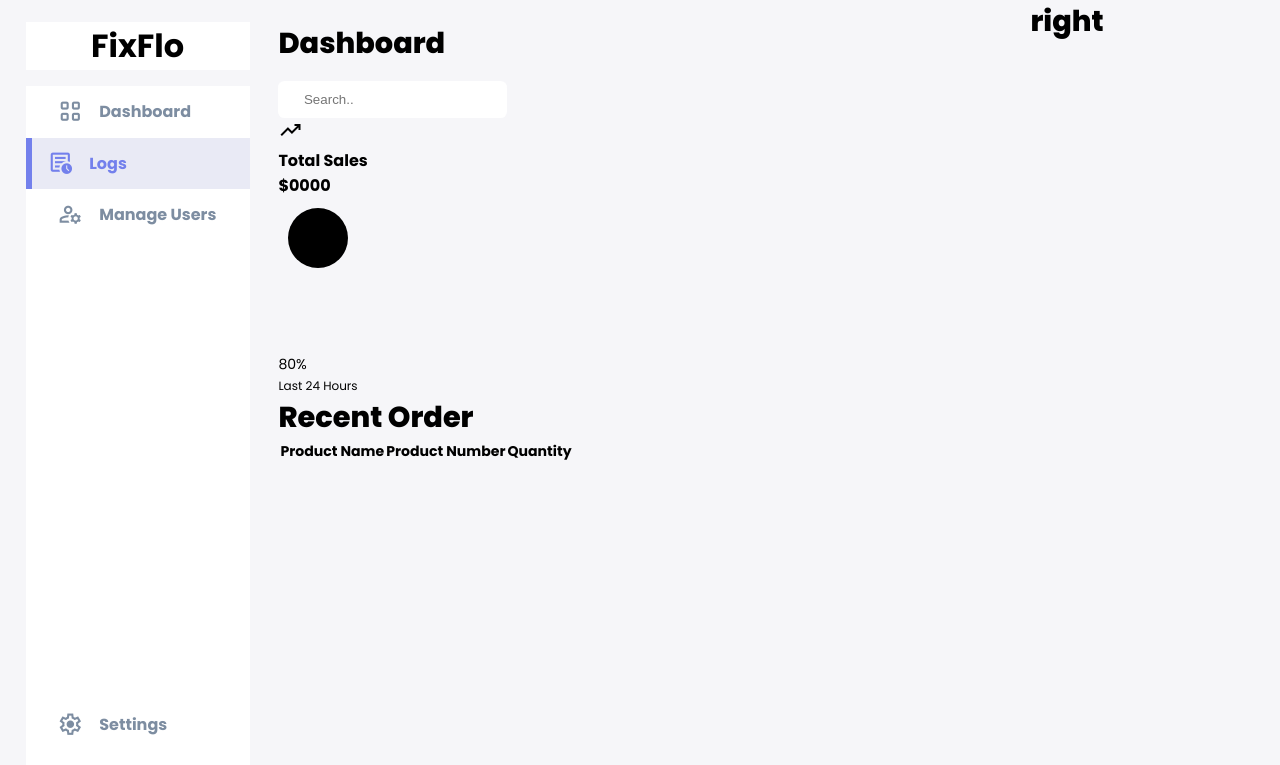
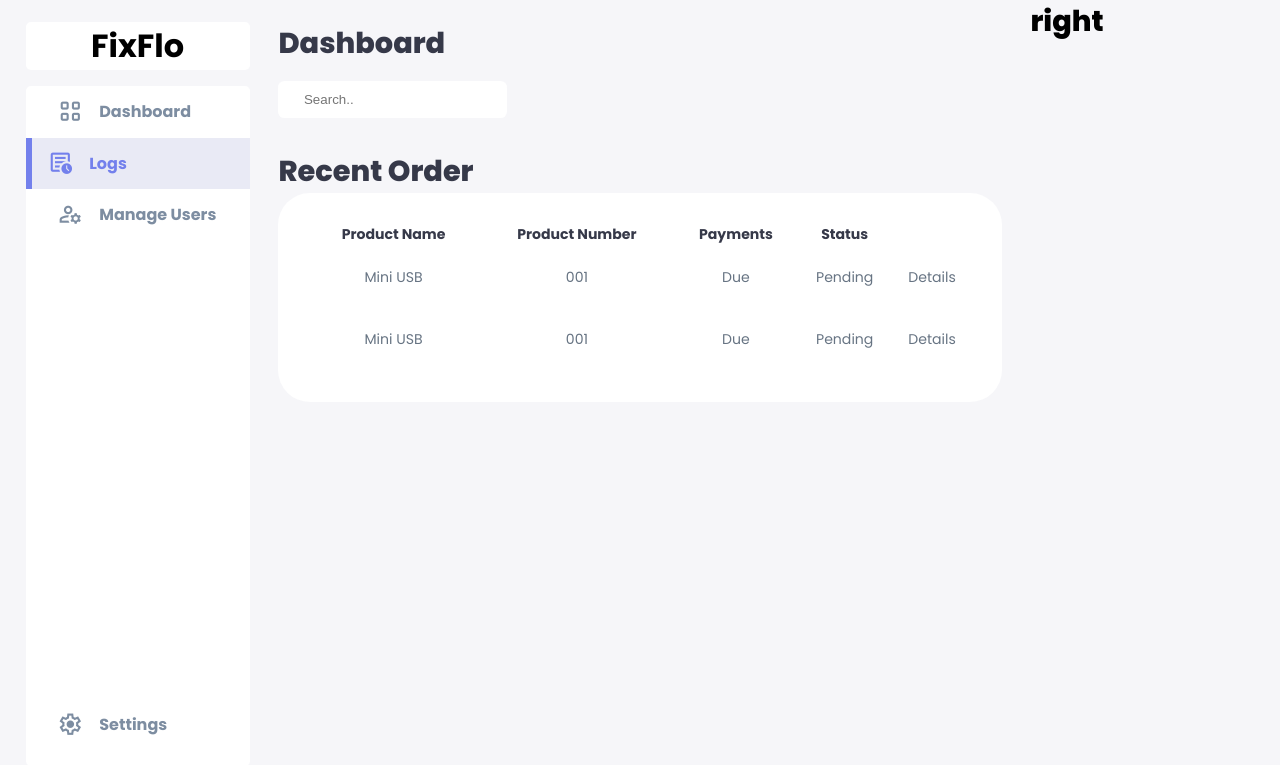
Before and after one commit to Miiihawk/FixFlo_Inventory_System, a PHP site: page / in a window 1280 px wide. Shown: the top 765 px of the page. Run offline with PHP 8.4, Linux system fonts and the light colour scheme; lists and menus that the app fills with data are empty.

Commit message:
Added Table

```diff
--- a/css/style.css
+++ b/css/style.css
@@ -130,6 +130,7 @@
   justify-content: space-around;
   align-items: center;
   margin-top: 1.4rem;
+  border-radius: 5px;
 
 }
 
@@ -153,6 +154,7 @@
   height: 85vh;
   position: relative;
   top: 1rem;
+  border-radius: 5px;
 }
 
 aside .h3{
@@ -223,3 +225,38 @@
   margin-top:1rem;
   padding: 0.5rem 1.6rem;
 }
+
+main h1{
+  color: var(--clr-dark);
+}
+
+main .recent_order{
+  margin-top: 2rem;
+}
+
+main .recent_order h2{
+  margin-top: 2rem;
+}
+main .recent_order table{
+  background-color: var(--clr-white);
+  width:100%;
+  border-radius: var(--card-border-radius);
+  padding: var(--card-padding);
+  text-align:center;
+  color: var(--clr-dark);
+}
+
+main .recent_order table:hover{
+  box-shadow: none;
+}
+
+main table tbody tr{
+  height: 3.8rem;
+  border-bottom: 1px solid var(--clr-dark);
+  color: var(--clr-dark-variant);
+}
+
+main table tbody td{
+  height: 3.8rem;
+  border-bottom: 1px solid var(--clr-white);
+}
--- a/index.html
+++ b/index.html
@@ -73,27 +73,6 @@
       <input type="text" placeholder="Search..">
     </div>
 
-    <div class="insights">
-      <div class="sales">
-        <span class="material-symbols-outlined"> trending_up </span>
-          <div class="middle">
-            <div class="left">
-                <h3>Total Sales</h3>
-                <h3>$0000</h3>
-            </div>
-            <div class="progress">
-                <svg>
-                  <circle cx="40" cy="40" r="30"></circle>
-                </svg>
-              <div class="number">
-                80%
-              </div>
-            </div>
-          </div>
-          <small>Last 24 Hours</small>
-      </div>
-      <!-- end selling-->
-    </div>
    <!-- end inside -->
       <!-- start recent order -->
     <div class="recent_order">
@@ -103,9 +82,28 @@
           <tr>
             <th>Product Name</th>
             <th>Product Number</th>
-            <th>Quantity</th>
+            <th>Payments</th>
+            <th>Status</th>
           </tr>
         </thead>
+          <body>
+            <tr>
+              <td>Mini USB</td>
+              <td>001</td>
+              <td>Due</td>
+              <td>Pending</td>
+              <td>Details</td>
+            </tr>
+
+            <tr>
+              <td>Mini USB</td>
+              <td>001</td>
+              <td>Due</td>
+              <td>Pending</td>
+              <td>Details</td>
+            </tr>
+
+          </body>
       </table>
     </div>
       <!-- end recent order -->
```
